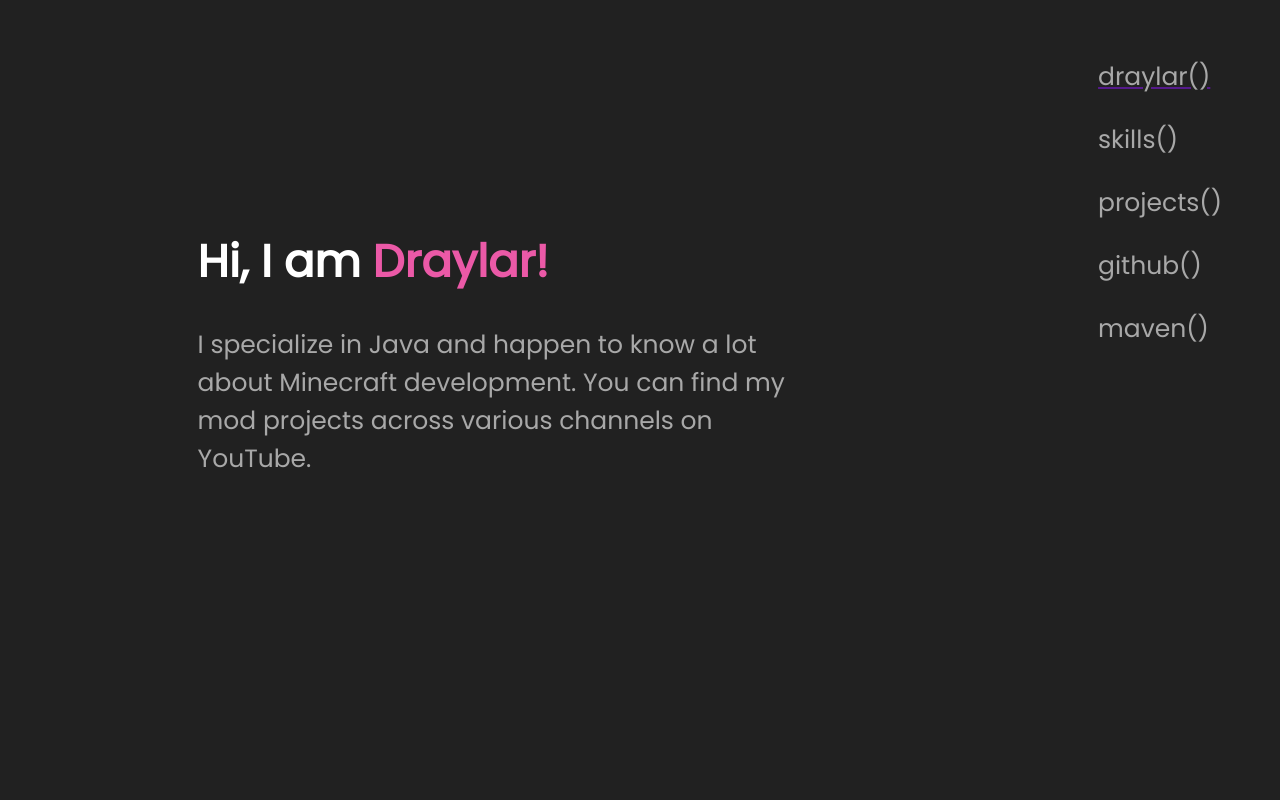
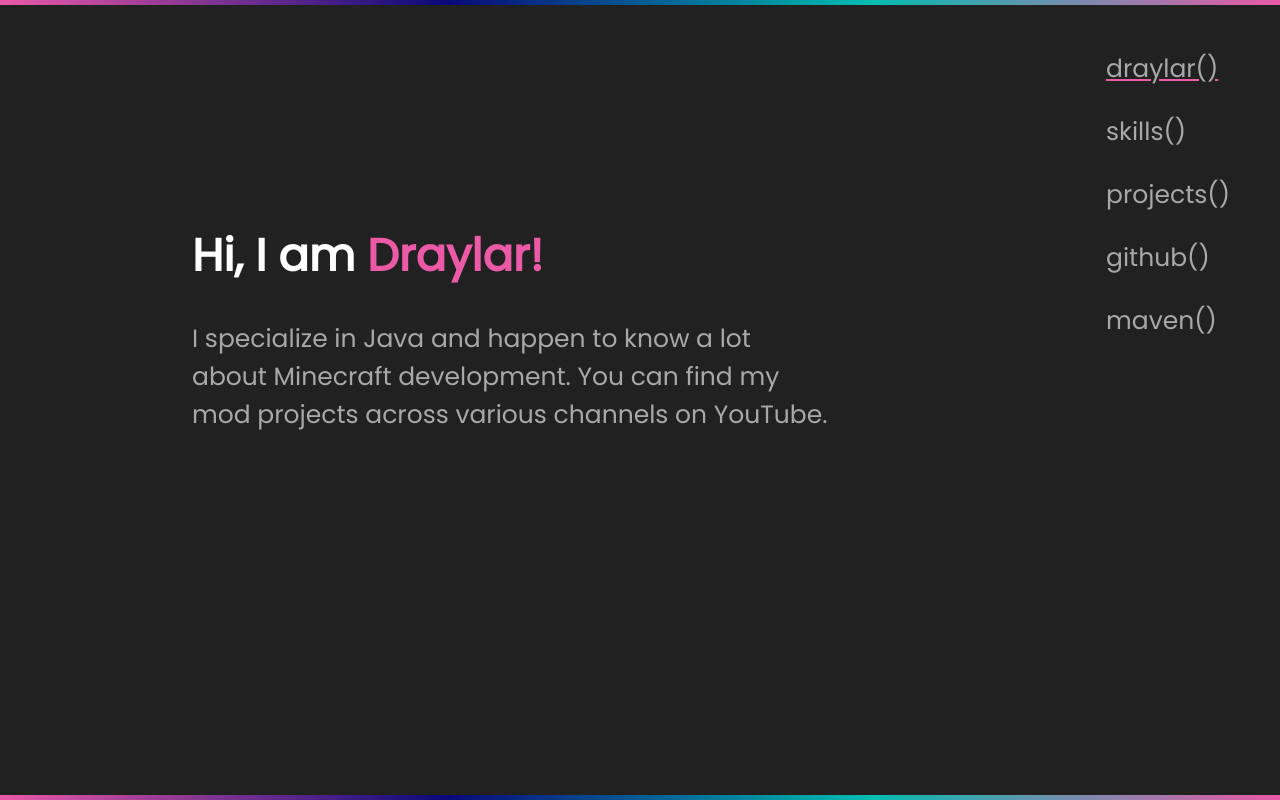
Before and after one commit to Draylar/Draylar.github.io, a plain HTML site: page index.html in a window 1280 px wide. Drawn offline with Linux system fonts and the light colour scheme.

Commit message:
add super cool top/bottom colored lines

```diff
--- a/index.html
+++ b/index.html
@@ -18,20 +18,25 @@
 </head>
 
 <body>
+    <!-- Fancy Color Bar -->
+    <div class="pretty-bar" id="top">
+
+    </div>
+
     <div id="navbar">
-        <a href="#" class="selected" id="home-link">
+        <a href="#" class="selected nav-element" id="home-link">
             <p>draylar()</p>
         </a>
-        <a href="#" id="skills-link">
+        <a href="#" class="nav-element" id="skills-link">
             <p>skills()</p>
         </a>
-        <a href="#" id="projects-link">
+        <a href="#" class="nav-element" id="projects-link">
             <p>projects()</p>
         </a>
-        <a href="https://github.com/Draylar" target="_blank" id="projects-link">
+        <a href="https://github.com/Draylar" target="_blank" class="nav-element" id="projects-link">
             <p>github()</p>
         </a>
-        <a href="https://maven.draylar.dev" target="_blank" id="projects-link">
+        <a href="https://maven.draylar.dev" target="_blank" class="nav-element" id="projects-link">
             <p>maven()</p>
         </a>
 
@@ -221,6 +226,11 @@
         </div>
     </div>
 
+    <!-- Fancy Color Bar - bottom -->
+    <div class="pretty-bar" id="bottom">
+
+    </div>
+
     <!-- LOAD JS -->
     <script src="script.js"></script>
 </body>
--- a/style.css
+++ b/style.css
@@ -2,6 +2,7 @@ body, html {
     font-family: 'Poppins', sans-serif;
     background-color: #212121;
     color: white;
+    margin: 0px;
 }
 
 h1 {
@@ -49,7 +50,7 @@ a {
 }
 
 .selected {
-    text-decoration: underline #551A8B;
+    text-decoration: underline #EB59A7;
 }
 
 
@@ -139,3 +140,25 @@ a {
 .spacer {
     height: 250px;
 }
+
+.pretty-bar {
+    position: fixed;
+    width: 100%;
+    height: 5px;
+    background: linear-gradient(90deg, rgba(235,89,167,1) 0%, rgba(9,9,121,1) 35%, rgba(4,189,177,1) 68%, rgba(235,89,167,1) 100%);
+}
+
+#top {
+    top: 0;
+    left: 0;
+}
+
+#bottom {
+    bottom: 0;
+    left: 0;
+}
+
+.nav-element:hover {
+    text-decoration: underline #551A8B;
+    transform: translate(120px, 50%);
+}
```
